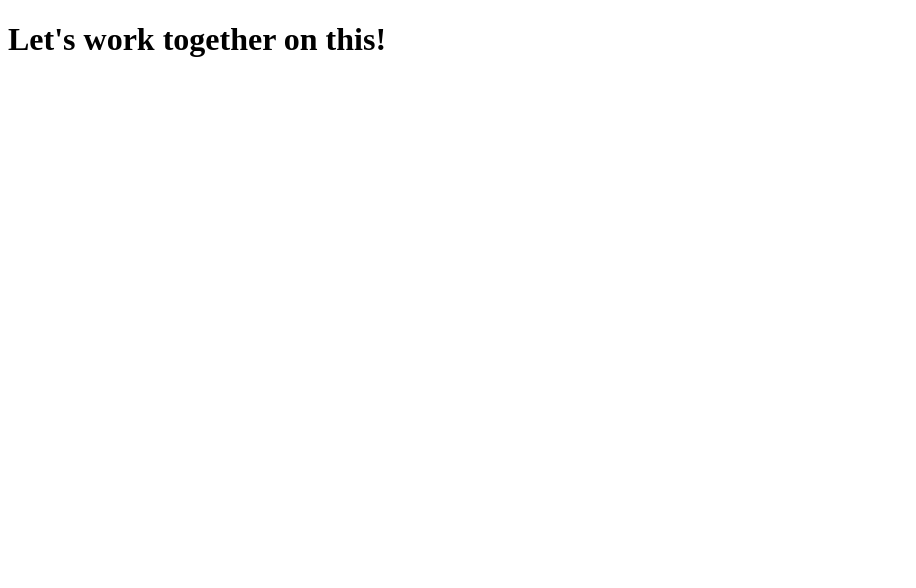
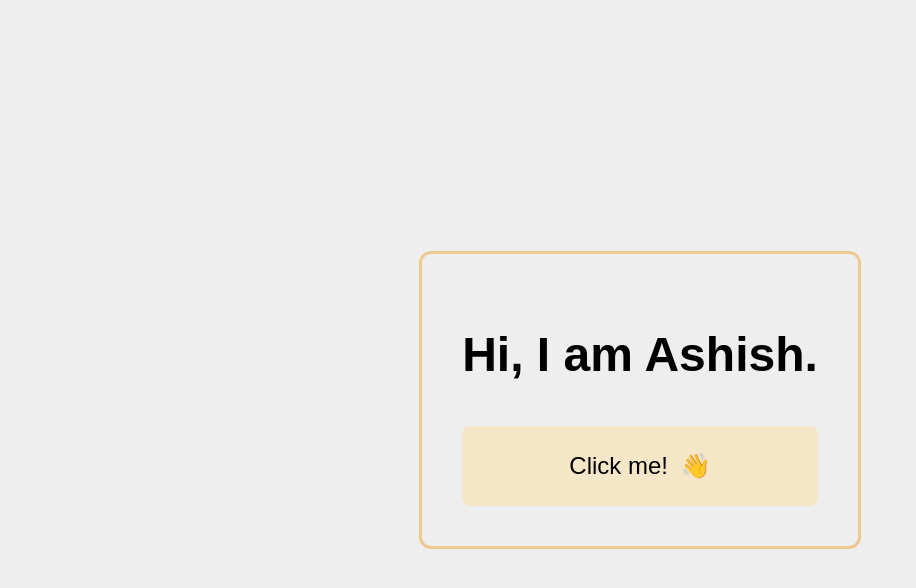
Before and after one commit to Ashish-Shikhrakar/Learning-Git, a plain HTML site: page index.html in a window 1280 px wide. Shown: the whole page, without its empty margins (0-916 px from the left). Drawn offline with Linux system fonts and the light colour scheme.

Commit message:
Design changes

```diff
--- /dev/null
+++ b/globals.css
@@ -0,0 +1,74 @@
+body {
+  margin: 0;
+  background: #eeeeee;
+  display: flex;
+  align-items: center;
+  justify-content: center;
+  height: 100dvh;
+  font-family: sans-serif;
+}
+
+h1 {
+  font-size: 48px;
+}
+
+a {
+  text-decoration: unset;
+  color: unset;
+}
+
+.container {
+  display: flex;
+  flex-direction: column;
+  gap: 0.75rem;
+  justify-content: center;
+  padding: 2.5rem;
+  border: 3px solid #ebcb90;
+  margin: 0 auto;
+  max-width: 600px;
+  border-radius: 12px;
+}
+.button-style {
+  padding: 1.5rem;
+  background: #f6e6c8;
+  border: 2px solid transparent;
+  border-radius: 8px;
+  text-align: center;
+  font-size: 24px;
+  transition: border-color 0.3s ease;
+}
+
+.button-style:hover {
+  border-color: #ebcb90;
+}
+
+.wave {
+  display: inline-block;
+  margin-left: 6px;
+  transform-origin: 70% 70%;
+}
+
+.button-style:hover .wave {
+  animation: wave-motion 1s infinite;
+}
+
+@keyframes wave-motion {
+  0% {
+    transform: rotate(0deg);
+  }
+  20% {
+    transform: rotate(-10deg);
+  }
+  40% {
+    transform: rotate(12deg);
+  }
+  60% {
+    transform: rotate(-8deg);
+  }
+  80% {
+    transform: rotate(8deg);
+  }
+  100% {
+    transform: rotate(0deg);
+  }
+}
--- a/index.html
+++ b/index.html
@@ -3,9 +3,15 @@
 <head>
     <meta charset="UTF-8">
     <meta name="viewport" content="width=device-width, initial-scale=1.0">
-    <title>Document</title>
+    <title>Learning some stuffz</title>
+    <link rel="stylesheet" href="globals.css">
 </head>
 <body>
-    <h1>Let's work together on this!</h1>
+    <div class="container">
+        <h1>Hi, I am Ashish.</h1>
+        <a href="https://www.youtube.com/watch?v=dQw4w9WgXcQ" class="button-style">
+            Click me! <span class="wave">👋</span>
+        </a>
+    </div>
 </body>
 </html>
```
